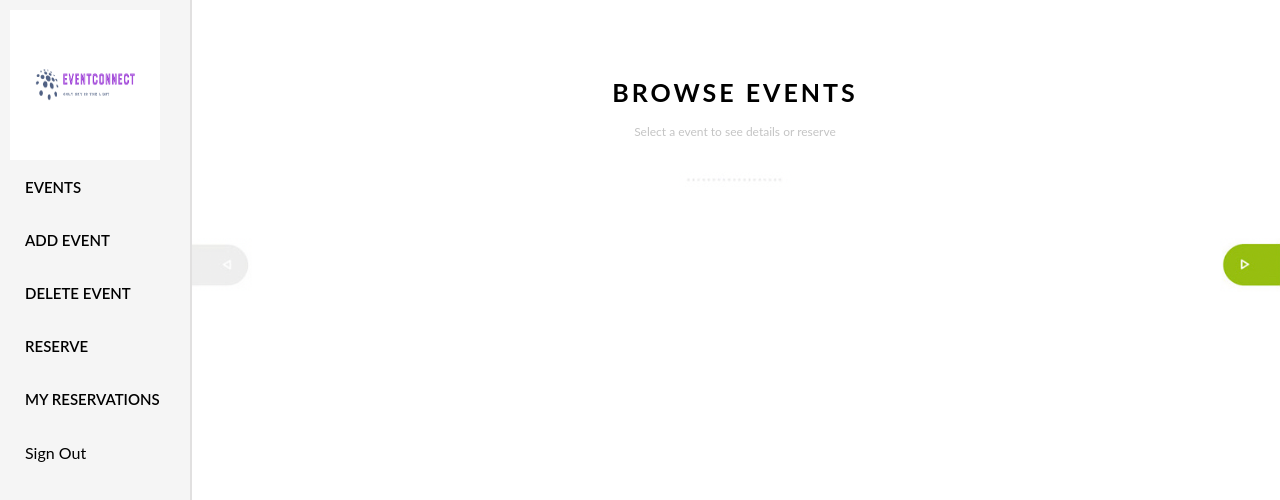
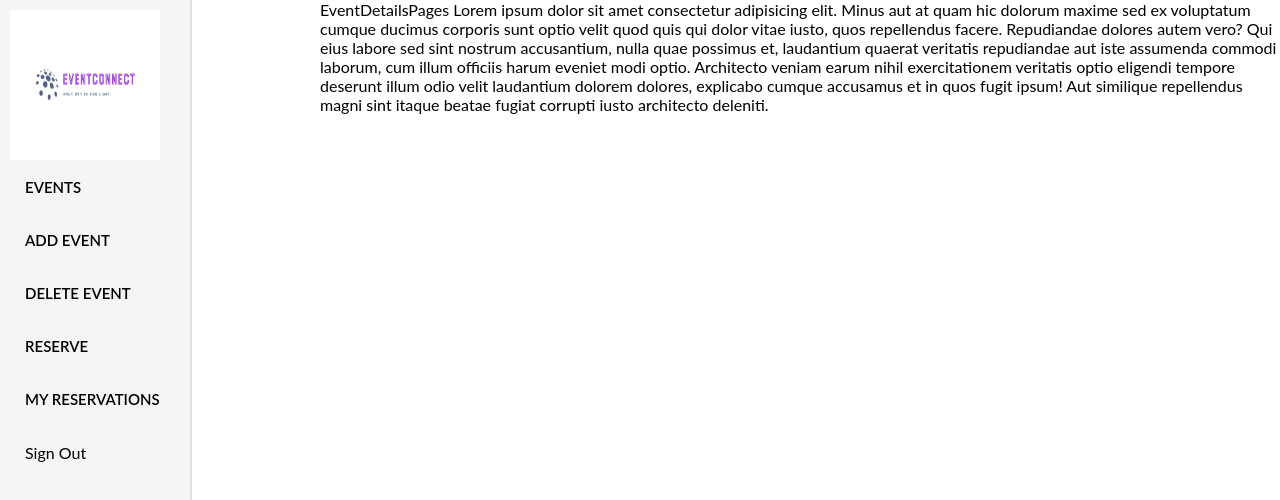
Before and after one commit to RitaDee/event_connect_client, a React (Create React App) app: page /events/delete in a window 1280 px wide. Shown: the top 500 px of the page. Built offline with nearby package versions, Linux system fonts and the light colour scheme.

Commit message:
Add Sidebar to all pages using router Outlet

```diff
--- a/src/App.js
+++ b/src/App.js
@@ -1,17 +1,16 @@
-import { BrowserRouter as Router, Routes, Route } from 'react-router-dom';
+import { Routes, Route } from 'react-router-dom';
 import Main from './components/Main';
 import EventDetails from './pages/events/EventDetailsPages';
+import Layout from './components/Layout';
 
 function App() {
   return (
-    <Router>
-      <Routes>
-        <Route path="/" element={<Main />}>
-          <Route path="/" element={<Main />} />
-          <Route path="/events/:id" element={<EventDetails />} />
-        </Route>
-      </Routes>
-    </Router>
+    <Routes>
+      <Route path="/" element={<Layout />}>
+        <Route path="/" element={<Main />} />
+        <Route path="/events/:id" element={<EventDetails />} />
+      </Route>
+    </Routes>
   );
 }
 
--- a/src/components/Layout.jsx
+++ b/src/components/Layout.jsx
@@ -1,17 +1,16 @@
+import { Grid, GridItem } from '@chakra-ui/react';
 import React from 'react';
 import { Outlet } from 'react-router-dom';
-import styled from 'styled-components';
 import Sidebar from './SideBar';
 
 const Layout = () => (
-  <StyledDiv>
-    <Sidebar />
-    <Outlet />
-  </StyledDiv>
+  <Grid templateColumns="repeat(4, 2fr)">
+    <GridItem colSpan={1}>
+      <Sidebar />
+    </GridItem>
+    <GridItem colSpan={3}>
+      <Outlet />
+    </GridItem>
+  </Grid>
 );
-
-const StyledDiv = styled(div)`
-  display: flex;
-  justify-content: space-between;
-`;
 export default Layout;
--- a/src/components/Main.js
+++ b/src/components/Main.js
@@ -1,5 +1,4 @@
 import React, { useRef } from 'react';
-import SideBar from './SideBar';
 import dots from '../assets/dots.png';
 import '../styles/main.css';
 import left from '../assets/arrow-left.png';
@@ -22,7 +21,6 @@ const Main = () => {
 
   return (
     <div className="main-bar">
-      <SideBar />
       <div className="main">
         <h1 className="event-list-title">BROWSE EVENTS</h1>
         <p className="event-list-subtitle">Select a event to see details or reserve</p>
--- a/src/index.js
+++ b/src/index.js
@@ -1,10 +1,13 @@
 import React from 'react';
-import ReactDOM from 'react-dom';
+import ReactDOM from 'react-dom/client';
+import { BrowserRouter } from 'react-router-dom';
 import App from './App';
 
-ReactDOM.render(
-  <React.StrictMode>
-    <App />
-  </React.StrictMode>,
-  document.getElementById('root'),
+const root = ReactDOM.createRoot(document.getElementById('root'));
+root.render(
+  <BrowserRouter>
+    <React.StrictMode>
+      <App />
+    </React.StrictMode>
+  </BrowserRouter>,
 );
--- a/src/pages/events/EventDetailsPages.jsx
+++ b/src/pages/events/EventDetailsPages.jsx
@@ -1,34 +1,21 @@
-// import React, { useEffect, useState } from 'react';
-// import { useParams } from 'react-router-dom';
+import React from 'react';
 
-// function EventDetailsPage() {
-//   const { eventId } = useParams();
-//   const [event, setEvent] = useState(null);
+function EventDetailsPages() {
+  return (
+    <div>
+      EventDetailsPages Lorem ipsum dolor sit amet consectetur adipisicing elit.
+      Minus aut at quam hic dolorum maxime sed ex voluptatum cumque ducimus
+      corporis sunt optio velit quod quis qui dolor vitae iusto, quos
+      repellendus facere. Repudiandae dolores autem vero? Qui eius labore sed
+      sint nostrum accusantium, nulla quae possimus et, laudantium quaerat
+      veritatis repudiandae aut iste assumenda commodi laborum, cum illum
+      officiis harum eveniet modi optio. Architecto veniam earum nihil
+      exercitationem veritatis optio eligendi tempore deserunt illum odio velit
+      laudantium dolorem dolores, explicabo cumque accusamus et in quos fugit
+      ipsum! Aut similique repellendus magni sint itaque beatae fugiat corrupti
+      iusto architecto deleniti.
+    </div>
+  );
+}
 
-//   useEffect(() => {
-//     // Fetch event details from the API
-//     const fetchEventDetails = async () => {
-//       try {
-//         const response = await api.get(`/events/${eventId}`);
-//         setEvent(response.data);
-//       } catch (error) {
-//         console.log('Error fetching event details:', error);
-//       }
-//     };
-
-//     fetchEventDetails();
-//   }, [eventId]);
-
-//   return (
-//     <div>
-//       <h1>Event Details</h1>
-//       {event ? (
-//         <EventDetails event={event} />
-//       ) : (
-//         <p>Loading event details...</p>
-//       )}
-//     </div>
-//   );
-// }
-
-// export default EventDetailsPage;
+export default EventDetailsPages;
```
Also changed, not shown: src/components/EventDetails.js (+30 -30 lines).
